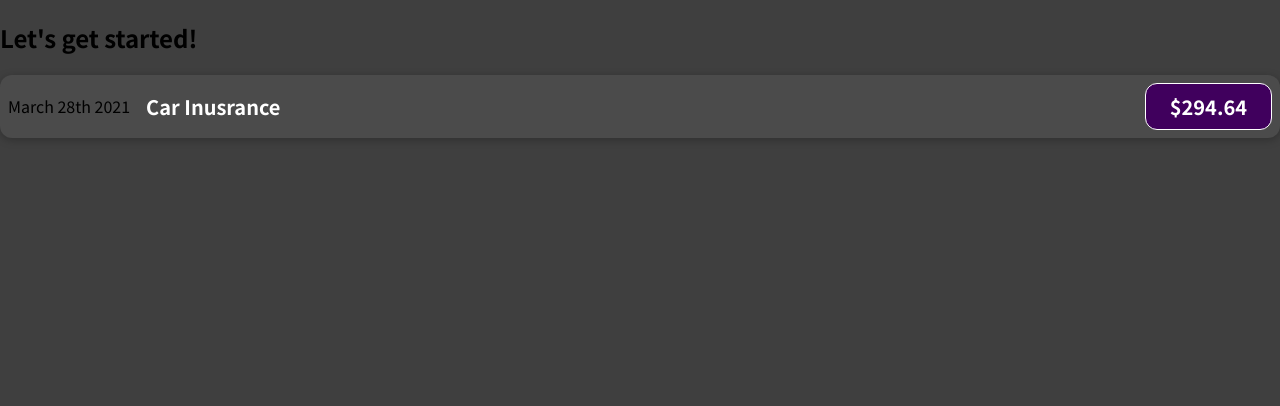
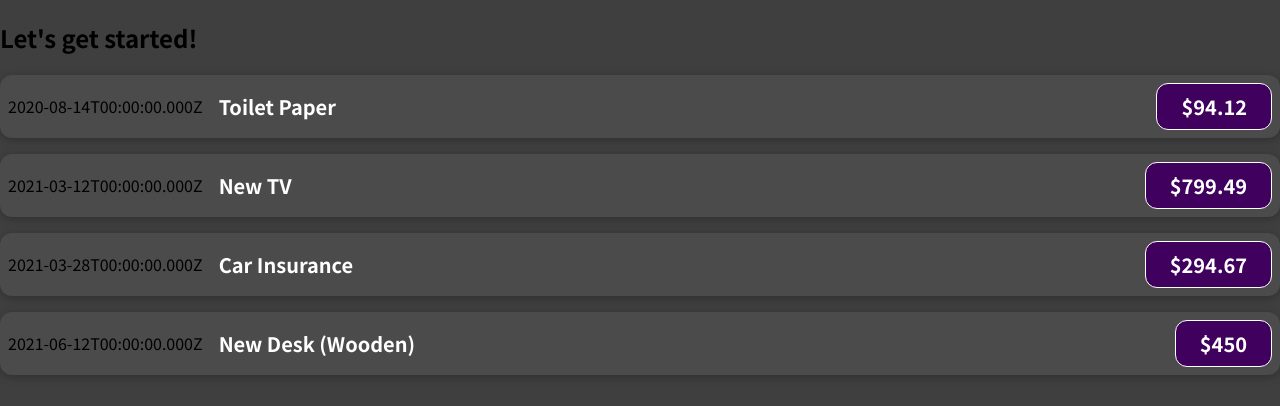
Before and after one commit to atripunoska/expense-tracker, a JavaScript app: page / in a window 1280 px wide. Shown: the top 406 px of the page. Built offline with nearby package versions, Linux system fonts and the light colour scheme.

Commit message:
Passing data via props

```diff
--- a/src/App.js
+++ b/src/App.js
@@ -1,9 +1,49 @@
 import ExpenseItem from "./components/ExpenseItem";
 function App() {
+  const expenses = [
+    {
+      id: "e1",
+      title: "Toilet Paper",
+      amount: 94.12,
+      date: new Date(2020, 7, 14),
+    },
+    { id: "e2", title: "New TV", amount: 799.49, date: new Date(2021, 2, 12) },
+    {
+      id: "e3",
+      title: "Car Insurance",
+      amount: 294.67,
+      date: new Date(2021, 2, 28),
+    },
+    {
+      id: "e4",
+      title: "New Desk (Wooden)",
+      amount: 450,
+      date: new Date(2021, 5, 12),
+    },
+  ];
   return (
     <div>
       <h2>Let's get started!</h2>
-      <ExpenseItem></ExpenseItem>
+      <ExpenseItem
+        title={expenses[0].title}
+        amount={expenses[0].amount}
+        date={expenses[0].date}
+      ></ExpenseItem>
+      <ExpenseItem
+        title={expenses[1].title}
+        amount={expenses[1].amount}
+        date={expenses[1].date}
+      ></ExpenseItem>
+      <ExpenseItem
+        title={expenses[2].title}
+        amount={expenses[2].amount}
+        date={expenses[2].date}
+      ></ExpenseItem>
+      <ExpenseItem
+        title={expenses[3].title}
+        amount={expenses[3].amount}
+        date={expenses[3].date}
+      ></ExpenseItem>
     </div>
   );
 }
--- a/src/components/ExpenseItem.js
+++ b/src/components/ExpenseItem.js
@@ -1,11 +1,15 @@
 import "./ExpenseItem.css";
-function ExpenseItem() {
+
+function ExpenseItem(props) {
+  //   const expenseDate = new Date(2021, 2, 28);
+  //   const expenseTitle = "Car Insurance";
+  //   const expenseAmount = 294.67;
   return (
     <div className="expense-item">
-      <div>March 28th 2021</div>
+      <div>{props.date.toISOString()}</div>
       <div className="expense-item__description">
-        <h2>Car Inusrance</h2>
-        <div className="expense-item__price">$294.64</div>
+        <h2>{props.title}</h2>
+        <div className="expense-item__price">${props.amount}</div>
       </div>
     </div>
   );
```
Also changed, not shown: 1 other file (tests, documents, lock files or other folders).
